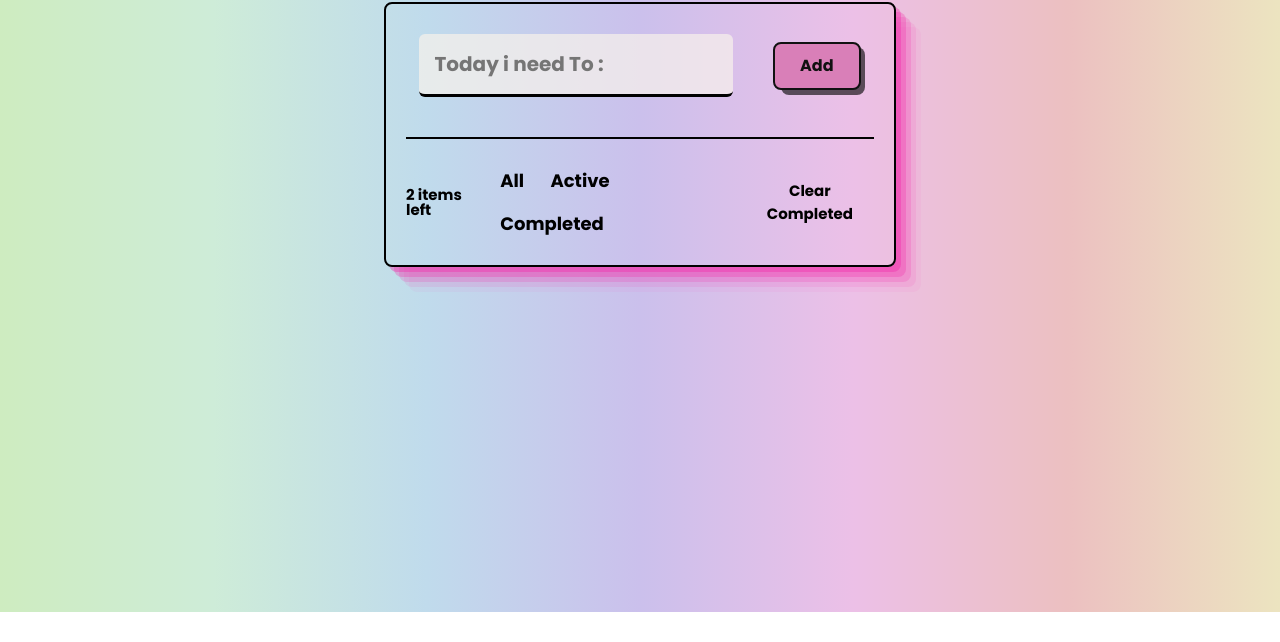
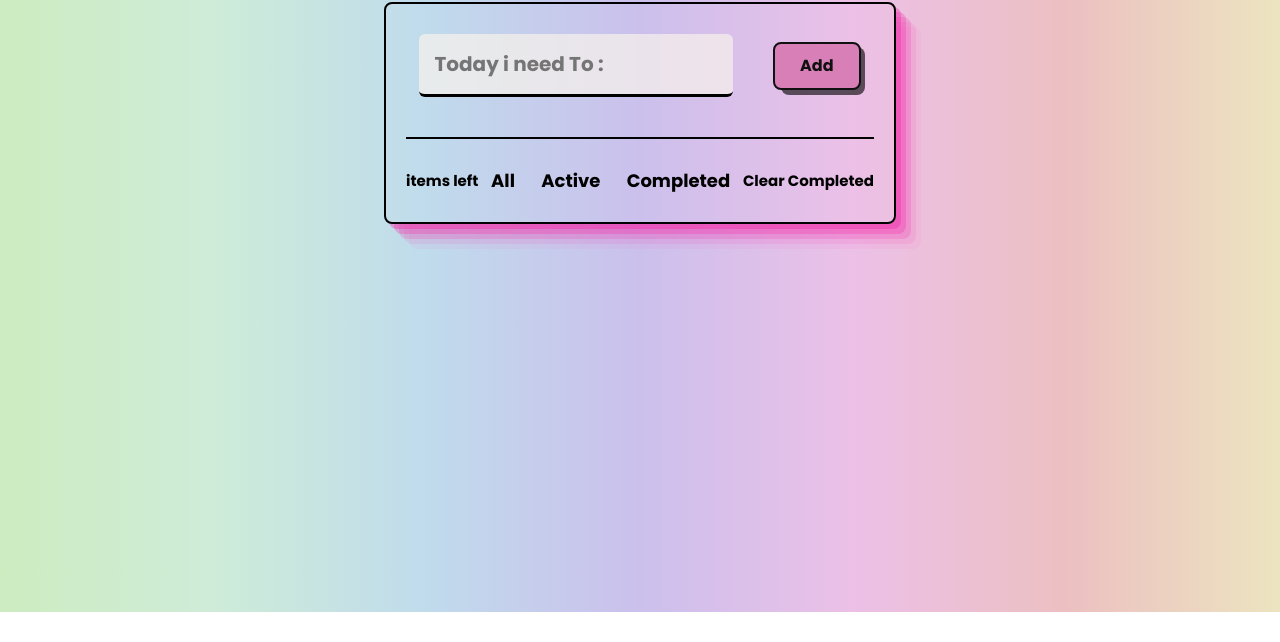
Before and after one commit to ALICIALVO/to-do-list-app-alicia-yossef, a website built with Vite: page index.html in a window 1280 px wide. Shown: the part 188-830 px from the top of the page. Built offline with nearby package versions, Linux system fonts and the light colour scheme.

Commit message:
updated tasks-left caption

```diff
--- a/index.html
+++ b/index.html
@@ -22,7 +22,7 @@
         </li> -->
       </ul>
       <footer class="todo-footer">
-        <span class="tasks-left">2 items left</span>
+        <span class="tasks-left"> items left</span>
         <div class="filter-btns">
           <button class="filter-all">All</button>
           <button class="filter-active">Active</button>
```
